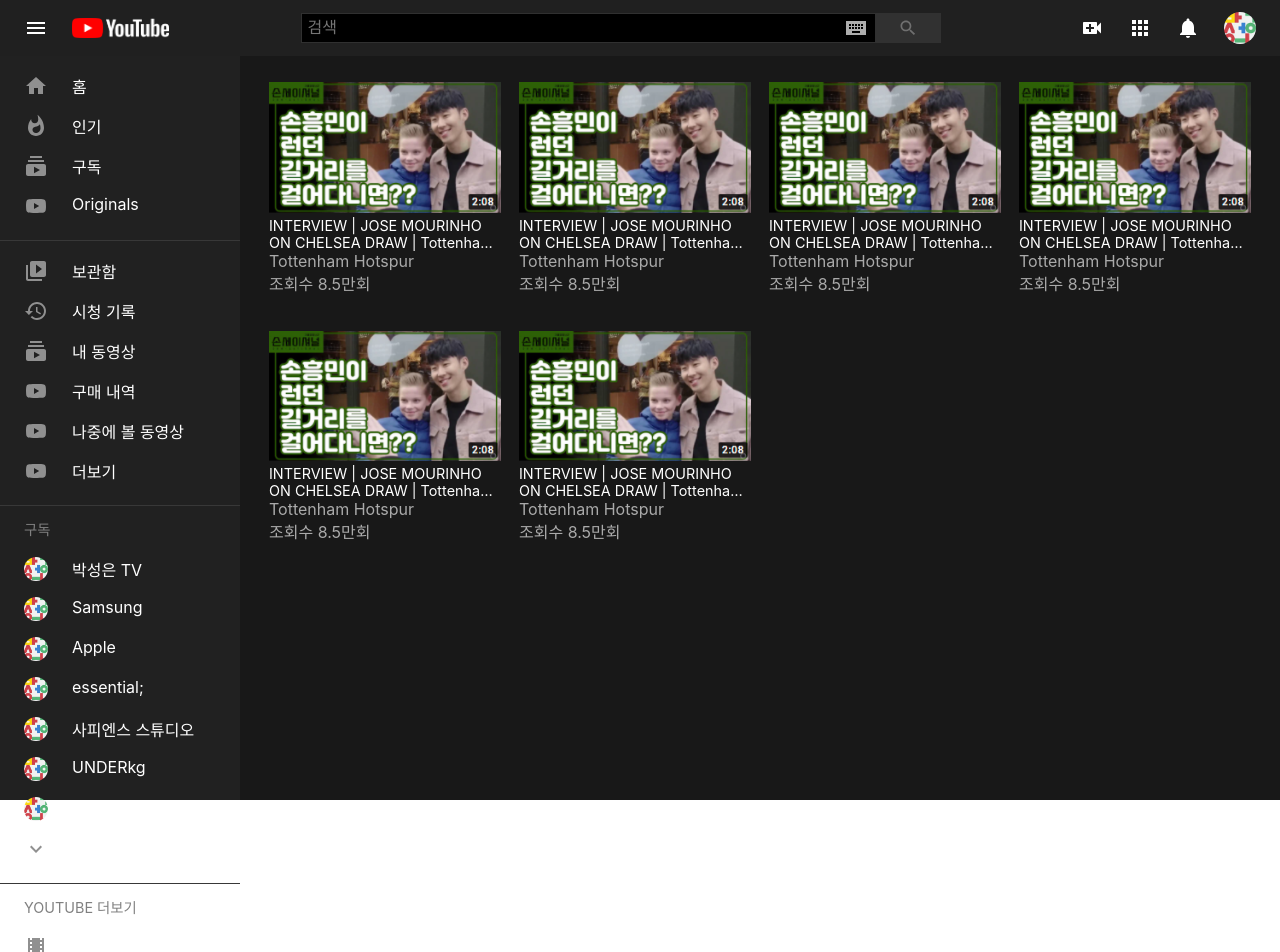
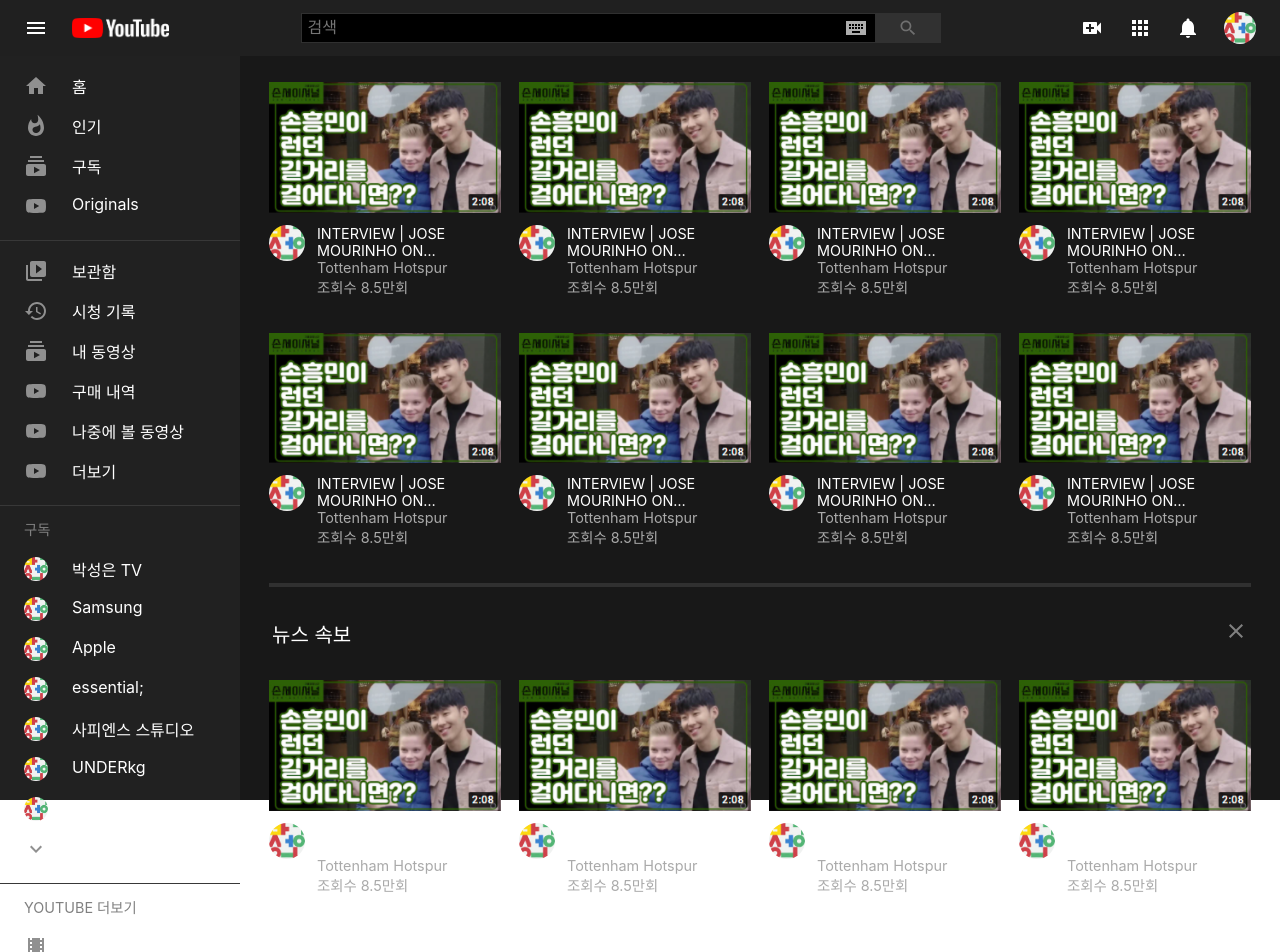
Before and after one commit to SungeunP/Youtube-clone, a Next.js app: page / in a window 1280 px wide. Shown: the top 952 px of the page. Built offline with nearby package versions, Linux system fonts and the light colour scheme.

Commit message:
Add special-section, Apply style to video info area

```diff
--- /dev/null
+++ b/components/content/common/contentDivider.js
@@ -0,0 +1,17 @@
+const ContentDivider = () => {
+
+  return (
+    <div className="content-divider">
+
+      <style jsx>{`
+        .content-divider {
+          width: calc(100% - 18px);
+          margin: 0px auto;
+          border-top: 4px solid #303030;
+        }
+      `}</style>
+    </div>
+  )
+}
+
+export default ContentDivider
--- /dev/null
+++ b/components/content/common/special_section/expandButton.js
@@ -0,0 +1,32 @@
+import ExpandMoreIcon from '@material-ui/icons/ExpandMore';
+
+const ExpandButton = ({onClick}) => {
+
+  const onClickBtn = (e) => {
+    if (onClick) {
+      onClick(e)
+    }
+  }
+
+  return (
+    <button className="expand-btn" onClick={onClickBtn}>
+      <ExpandMoreIcon />
+      <style jsx>{`
+       .expand-btn {
+          width: calc(100% - 18px);
+          height: 44px;
+          margin: 0px 9px;
+          border-bottom: 4px solid #303030;
+          color: white;
+          font-size: 1.8rem;
+        }
+       .expand-btn:hover {
+          background-color: #303030;
+          border-bottom: 4px solid #404040;
+        }
+      `}</style>
+    </button>
+  )
+}
+
+export default ExpandButton
--- /dev/null
+++ b/components/content/common/special_section/header.js
@@ -0,0 +1,34 @@
+import CloseIcon from '@material-ui/icons/Close';
+
+const Header = ({title, onClose}) => {
+
+  return (
+    <div className="head">
+      <p className="title">
+        {title}
+      </p>
+      <button className="close-btn">
+        <CloseIcon />
+      </button>
+      <style jsx>{`
+        .head {
+          display: flex;
+          margin: 32px 12px;
+          justify-content: space-between;
+        }
+        .title {
+          font-size: 1.25rem;
+        }
+        .close-btn {
+          width: 24px;
+          height: 24px;
+          color: grey;
+          fill: grey;
+          vertical-align: middle;
+        }
+      `}</style>
+    </div>
+  )
+}
+
+export default Header
--- a/components/contentCard.js
+++ b/components/content/contentCard.js
@@ -24,10 +24,13 @@
       </div>
 
       <div className="info">
+        <a className="video-profile-img" href="https://google.com">
+          <img src="./profile-img.jpg" />
+        </a>
         <div className="text">
           <p className="video-title"> INTERVIEW | JOSE MOURINHO ON CHELSEA DRAW | Tottenham Tottenham Tottenham Tottenham </p>
-          <p> Tottenham Hotspur </p>
-          <p> 조회수 8.5만회 </p>
+          <p className="video-channel"> Tottenham Hotspur </p>
+          <p className="video-views"> 조회수 8.5만회 </p>
         </div>
         <div className="menu">
 
@@ -44,21 +47,42 @@
 
         .content-card .thumbnail .video-thumbnail {
           width: 100%;
+          margin-bottom: 8px;
         }
         .content-card .thumbnail .video-menu {
           display: none;
         }
 
+        .content-card .info .text {
+          display: inline-block;
+          width: calc(100% - 48px);
+          padding-right: 16px;
+        }
+        .content-card .info .text p:nth-child(n+2) {
+          color: #aaa;
+        }
+
         .content-card .info .text .video-title {
           width: 100%;
-          font-size: 0.9em;
+          font-size: 0.9rem;
           display: -webkit-box;
           overflow: hidden;
           -webkit-box-orient: vertical;
           -webkit-line-clamp: 2;
         }
-        .content-card .info .text p:nth-child(n+2) {
-          color: #aaa;
+        .content-card .info .text .video-channel,
+        .content-card .info .text .video-views {
+          font-size: 0.9rem;
+        }
+        .content-card .info .video-profile-img {
+          display: inline-block;
+          vertical-align: top;
+          margin-right: 12px;
+        }
+        .content-card .info .video-profile-img > img {
+          width: 36px;
+          height: 36px;
+          border-radius: 50%;
         }
 
         `}</style>
--- /dev/null
+++ b/components/content/news.js
@@ -0,0 +1,31 @@
+import ContentCard from './contentCard';
+import ContentDivider from './common/contentDivider'
+import ExpandButton from './common/special_section/expandButton';
+import Header from './common/special_section/header';
+
+const News = ({children}) => {
+
+  return (
+    <>
+    <ContentDivider />
+    <div className="news-content">
+      <Header title={"뉴스 속보"} />
+
+      <ContentCard />
+      <ContentCard />
+      <ContentCard />
+      <ContentCard />
+
+      <ExpandButton />
+    </div>
+
+    <style jsx>{`
+      .news-content {
+      }
+
+    `}</style>
+    </>
+  )
+}
+
+export default News
--- a/components/layout.js
+++ b/components/layout.js
@@ -102,7 +102,7 @@
           border: none;
           /* padding: 0px 8px; */
           color: #727272;
-          font-size: 1em
+          font-size: 1rem;
         }
         .header .center .search .keyboard-btn {
           width: 31px;
--- a/components/sidebar.js
+++ b/components/sidebar.js
@@ -209,7 +209,7 @@
 
         .sidebar .menu-title {
           color: grey;
-          font-size: 0.9em;
+          font-size: 0.9rem;
           margin: 12px 24px 0px;
         }
         .sidebar .menu-list {
--- a/pages/index.js
+++ b/pages/index.js
@@ -1,7 +1,9 @@
 import Head from 'next/head'
 
 import Link from 'next/link'
-import ContentCard from '../components/contentCard'
+import ContentCard from '../components/content/contentCard'
+import ContentDivider from '../components/content/common/contentDivider'
+import News from '../components/content/news'
 import Layout from '../components/layout'
 
 export default function Home() {
@@ -14,12 +16,16 @@
 
       <div className="contents">
 
-        <ContentCard  />
-        <ContentCard  />
-        <ContentCard  />
-        <ContentCard  />
-        <ContentCard  />
-        <ContentCard  />
+        <ContentCard />
+        <ContentCard />
+        <ContentCard />
+        <ContentCard />
+        <ContentCard />
+        <ContentCard />
+        <ContentCard />
+        <ContentCard />
+
+        <News />
 
       </div>
     </Layout>
```
